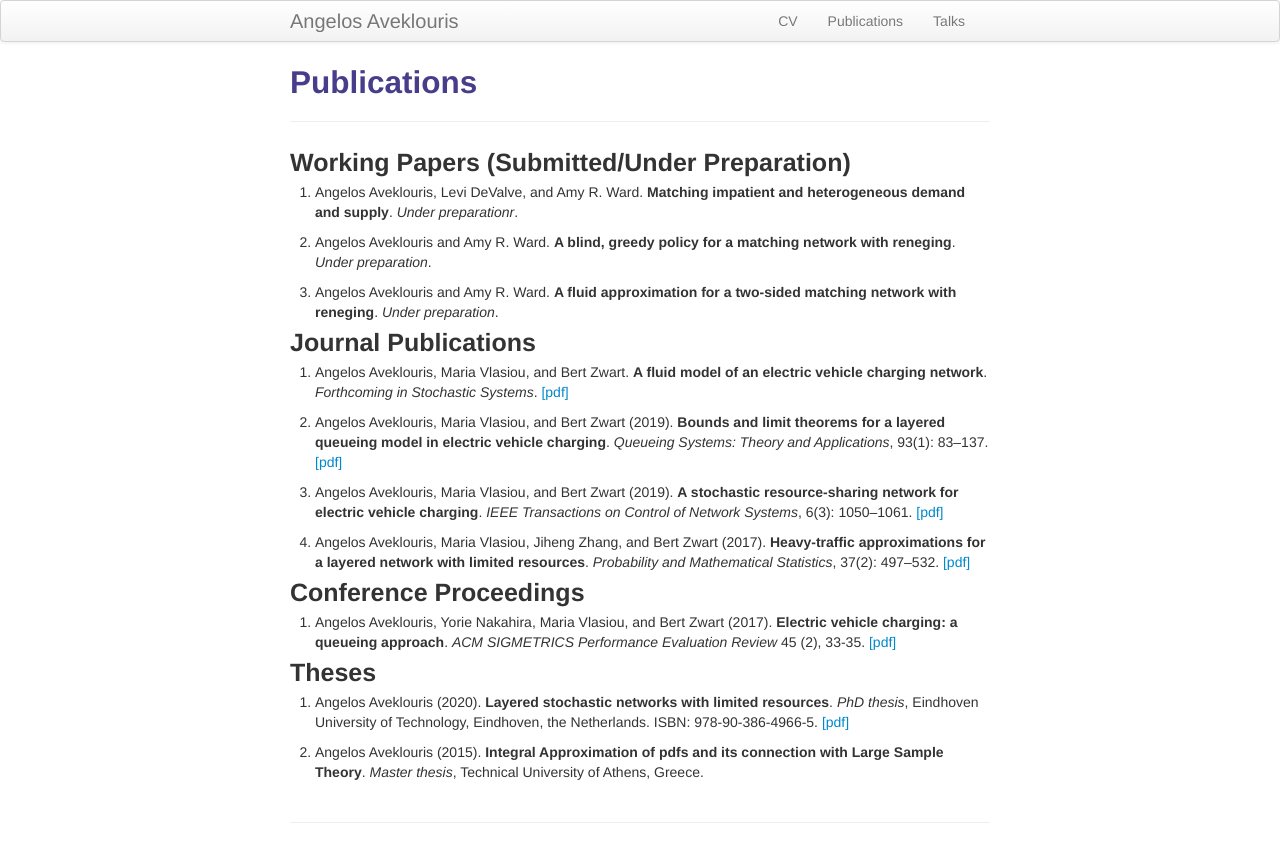
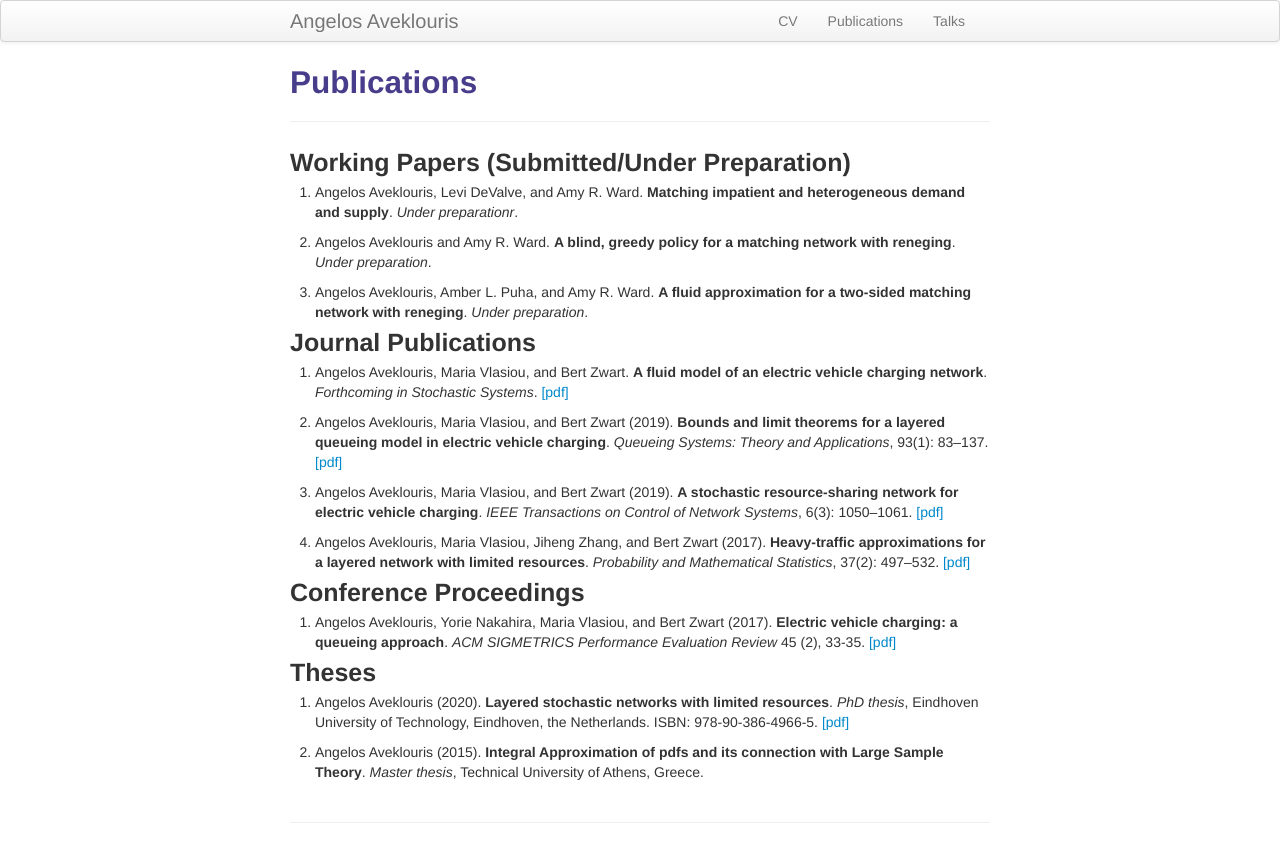
Before and after one commit to Angelos90/Angelos90.github.io, a Jekyll site: the page built from pages/publications.md, in a window 1280 px wide. Shown: the top 862 px of the page. Built offline with Jekyll 4.4.1, drawn with Linux system fonts in a browser that asks for light colours.

Commit message:
Update publications.md

```diff
--- a/pages/publications.md
+++ b/pages/publications.md
@@ -12,7 +12,7 @@ description: Angelos Aveklouris' Publications
  2.  Angelos Aveklouris and Amy R. Ward.  <b>A blind, greedy policy for a matching network with reneging</b>.
      *Under preparation*.
 
- 3. Angelos Aveklouris and Amy R. Ward. <b>A fluid approximation for a two-sided matching network with reneging</b>.
+ 3. Angelos Aveklouris, Amber L. Puha, and Amy R. Ward. <b>A fluid approximation for a two-sided matching network with reneging</b>.
     *Under preparation*.
 
 
```
